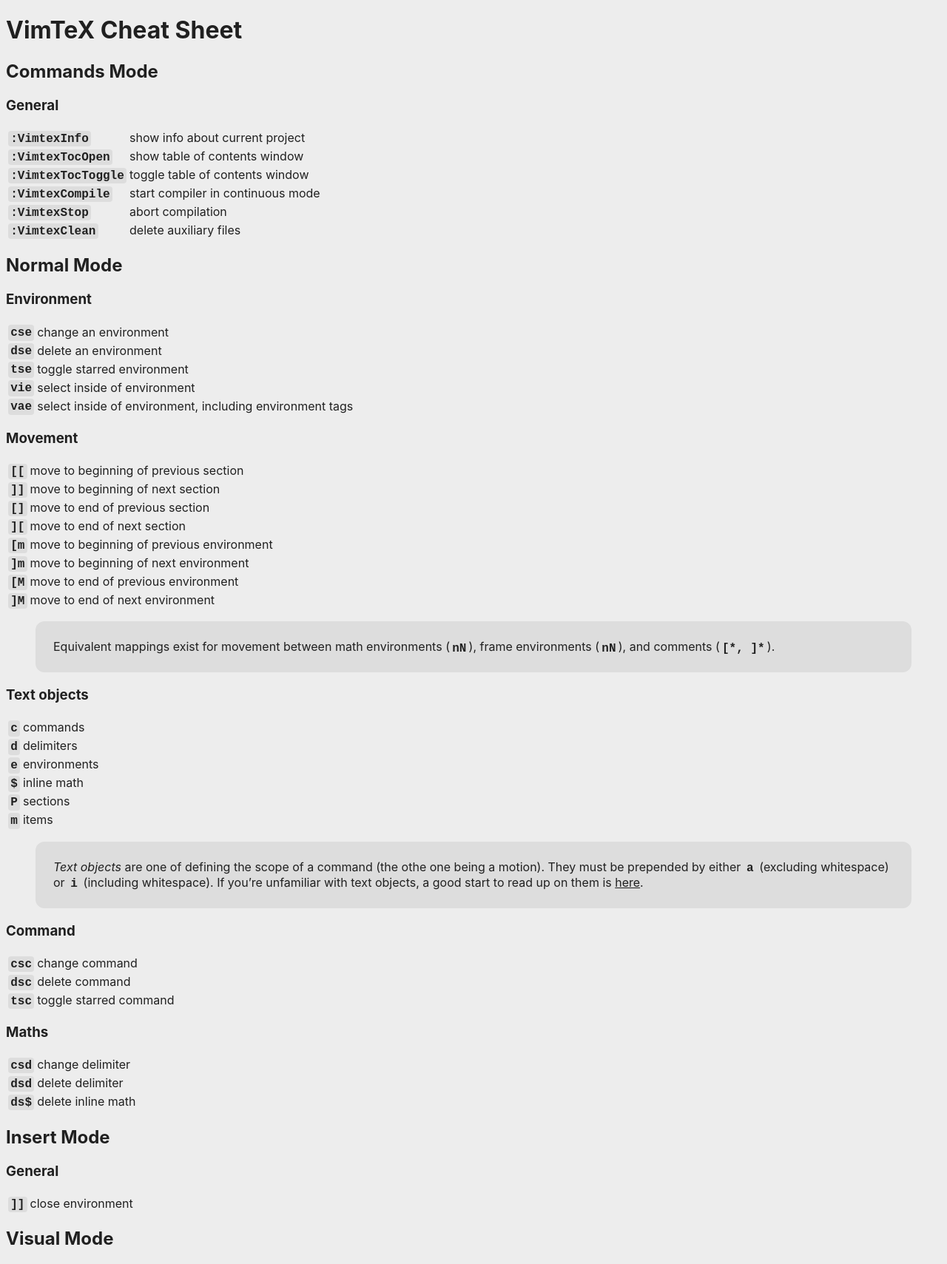
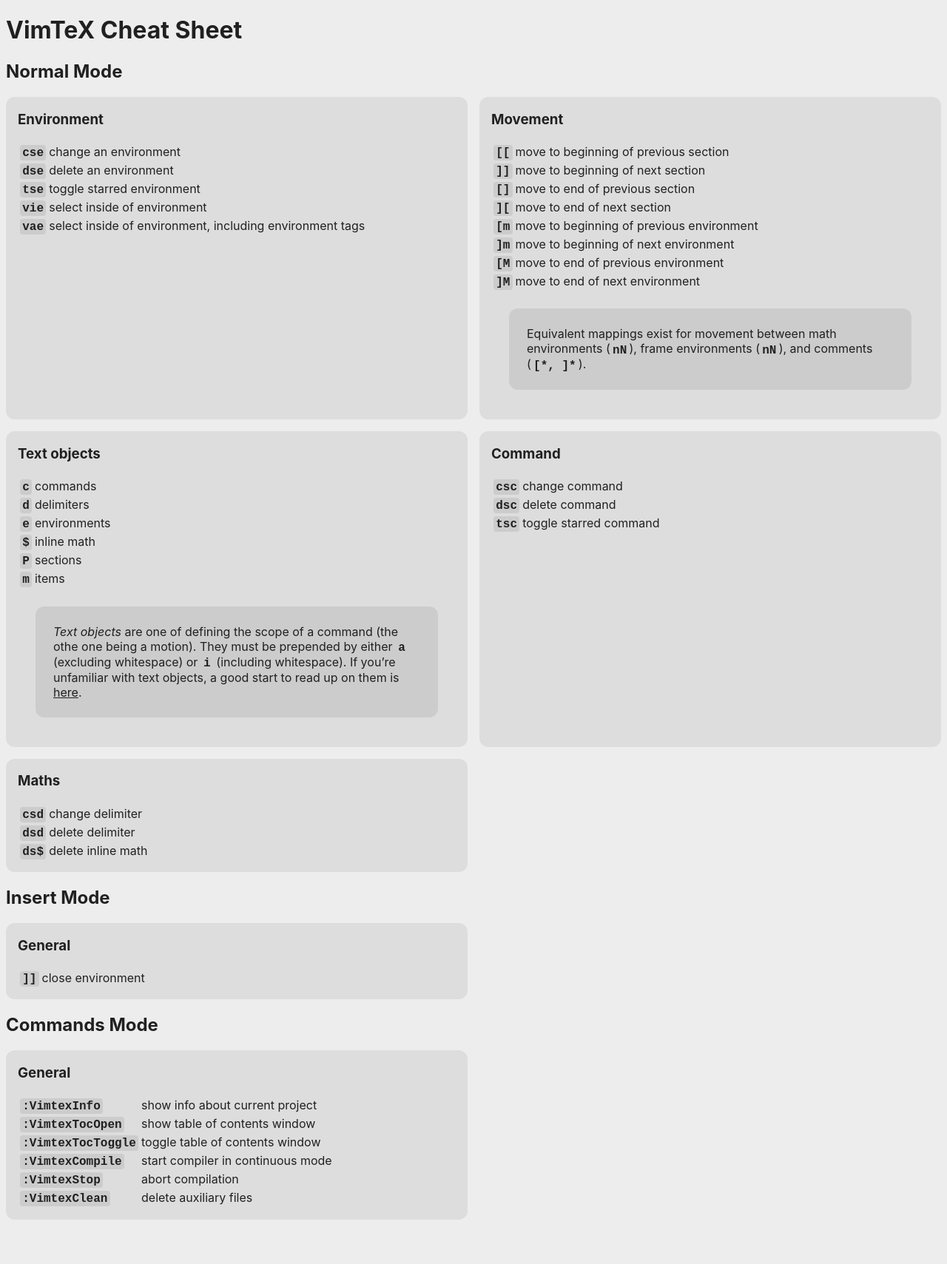
Before and after one commit to prestoaghitato/vimtex_cheat_sheet, a Jekyll site: the page built from index.md, in a window 1280 px wide. Shown: the whole page at 74% size. Built offline with Jekyll 4.4.1, drawn with Linux system fonts in a browser that asks for light colours; after the commit the page ends 1657 px from its top, so only the background shows below that.

Commit message:
make responsive

```diff
--- a/_layouts/default.html
+++ b/_layouts/default.html
@@ -8,11 +8,12 @@
   </head>
   <body>
   <h1>{{ site.title }}</h1>
-  {% assign modes = "commands,normal,insert,visual" | split: "," %}
+  {% assign modes = "normal,insert,commands" | split: "," %}
   {% assign sections = "environment,movement,text objects,command,maths,general" | split: "," %}
 
     {% for mode in modes %}
       <h2>{{ mode | capitalize }} Mode</h2>
+      <div class="wrapper">
         {% for section in sections %}
           {% assign exists = false %}
           {% for cheat in site.data.normal %}
@@ -22,6 +23,7 @@
             {% endif %}
           {% endfor %}
           {% if exists %}
+            <div>
               <h3>{{ section | capitalize }}</h3>
               <table>
                 {% for cheat in site.data.normal %}
@@ -39,8 +41,10 @@
                   {{ note }}
                 </blockquote>
               {% endfor %}
+            </div>
           {% endif %}
         {% endfor %}
+      </div>
     {% endfor %}
 
   </body>
--- a/_sass/main.scss
+++ b/_sass/main.scss
@@ -1,5 +1,6 @@
 $backgroundColor: #ededed;
-$mediumgray: #dddddd;
+$lightgray: #dddddd;
+$mediumgray: #cccccc;
 $bodyColor: #202020;
 $bodyFont: -apple-system,BlinkMacSystemFont,"Segoe UI",Helvetica,Arial,sans-serif,"Apple Color Emoji","Segoe UI Emoji","Segoe UI Symbol";
 
@@ -16,6 +17,7 @@ table {
 blockquote {
   background-color: $mediumgray;
   padding: 0.5em 1.5em;
+  margin: 1.5em;
   border-radius: 12px;
 }
 
@@ -30,3 +32,38 @@ kbd {
   padding: 0.1em 0.2em;
   border-radius: 4px;
 }
+
+.wrapper {
+  display:grid;
+  grid-template-columns: repeat(3, 1fr);
+  grid-gap: 1em;
+}
+
+.wrapper > div {
+  background: $lightgray;
+  padding: 0em 1em 1em 1em ;
+  border-radius: 12px;
+}
+
+@media (max-width: 1400px)  and (min-width: 800px) {
+  .wrapper {
+    grid-template-columns: repeat(2, 1fr);
+  }
+}
+@media (max-width: 800px) {
+  .wrapper {
+    grid-template-columns: repeat(1, 1fr);
+  }
+}
+
+
+/*
+// temporary grid debugging stuff
+.wrapper > div {
+  background: #ffdddd;
+}
+
+.wrapper > div:nth-child(odd) {
+  background: #ddffdd;
+}
+*/
```
Lines whose indentation alone changed are shown as unchanged.
